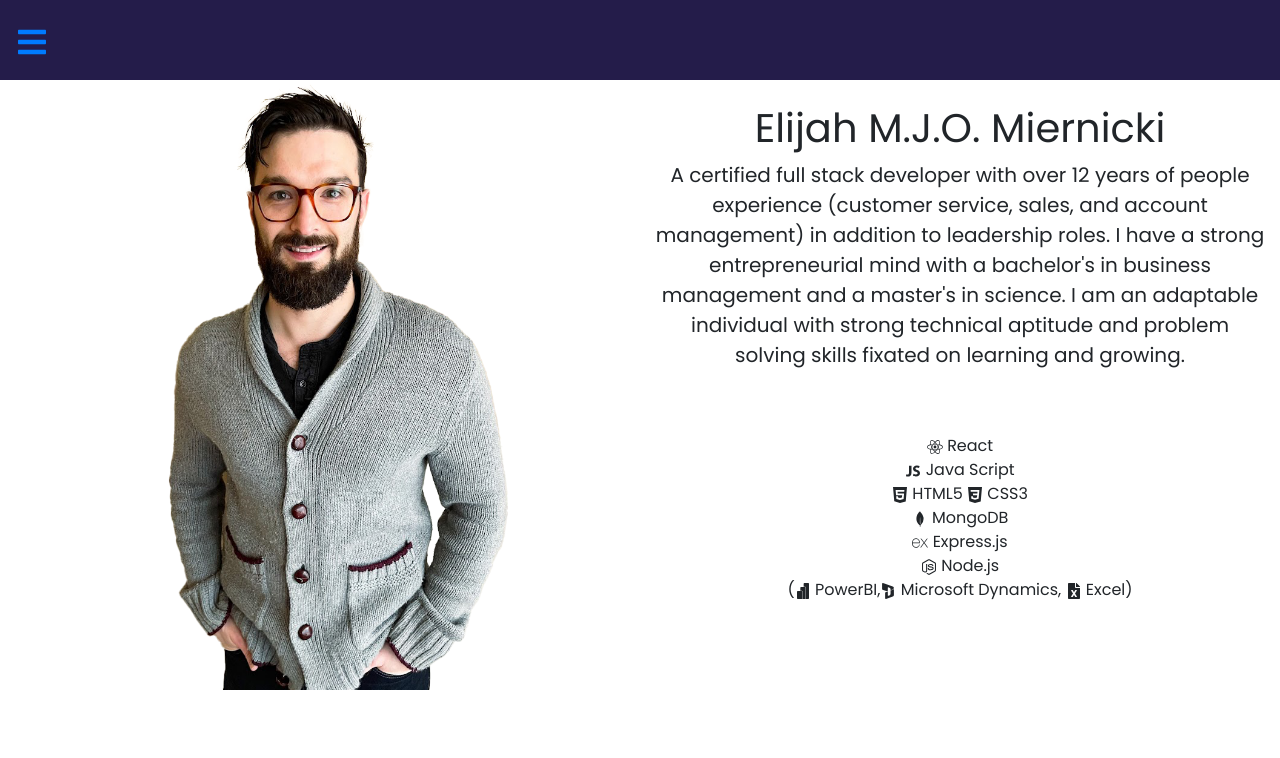
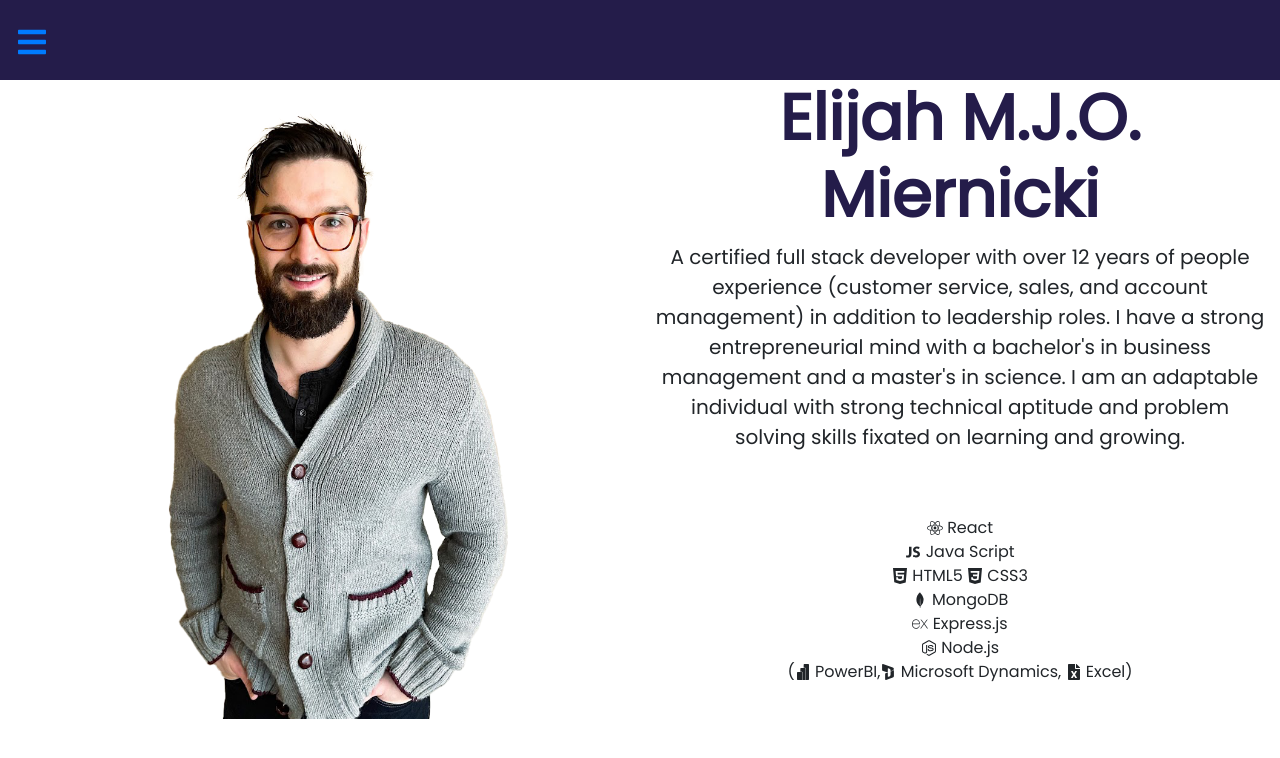
Before and after one commit to MiernickiElijah/Swash.v3, a React (Create React App) app in the folder my-app/: page / in a window 1280 px wide. Shown: the top 758 px of the page. Built offline with nearby package versions, Linux system fonts and the light colour scheme.

Commit message:
added CSS to header for color transition on hover

```diff
--- a/my-app/src/pages/home/index.js
+++ b/my-app/src/pages/home/index.js
@@ -10,7 +10,7 @@ function Home() {
 
             <section className="aboutme row flex-lg-row-reverse align-items-center">
                 <article className="intro col-lg-6" id="bio">
-                    <h1 id="aboutMeTitle">Elijah M.J.O. Miernicki</h1>
+                    <h1 id="aboutMeTitle" href='#'>Elijah M.J.O. Miernicki</h1>
                     <p className="lead">
                         A certified full stack developer with over 12 years of people experience (customer service, sales, and account management) in addition to leadership roles. I have a strong entrepreneurial mind with a bachelor's in business management and a master's in science.
                         I am an adaptable individual with strong technical aptitude and problem solving skills fixated on learning and growing.
--- a/my-app/src/pages/home/style.css
+++ b/my-app/src/pages/home/style.css
@@ -18,7 +18,20 @@ html {
   align-items: center;
 }
 
-.aboutMeTitle {
+#aboutMeTitle {
+  font-size: 4rem;
+  font-weight: 1000;
+  font-family: poppins;
+  text-decoration: none;
+  background: linear-gradient(to right, #241c4a 50%, #f15a22 50%, #9e5aa4);
+  background-size: 200%;
+  -webkit-background-clip: text;
+  -webkit-text-fill-color: transparent;
+  transition: 0.75s ease-out;
+}
+
+#aboutMeTitle:hover {
+  background-position: -100%;
 }
 
 .lead {
```
